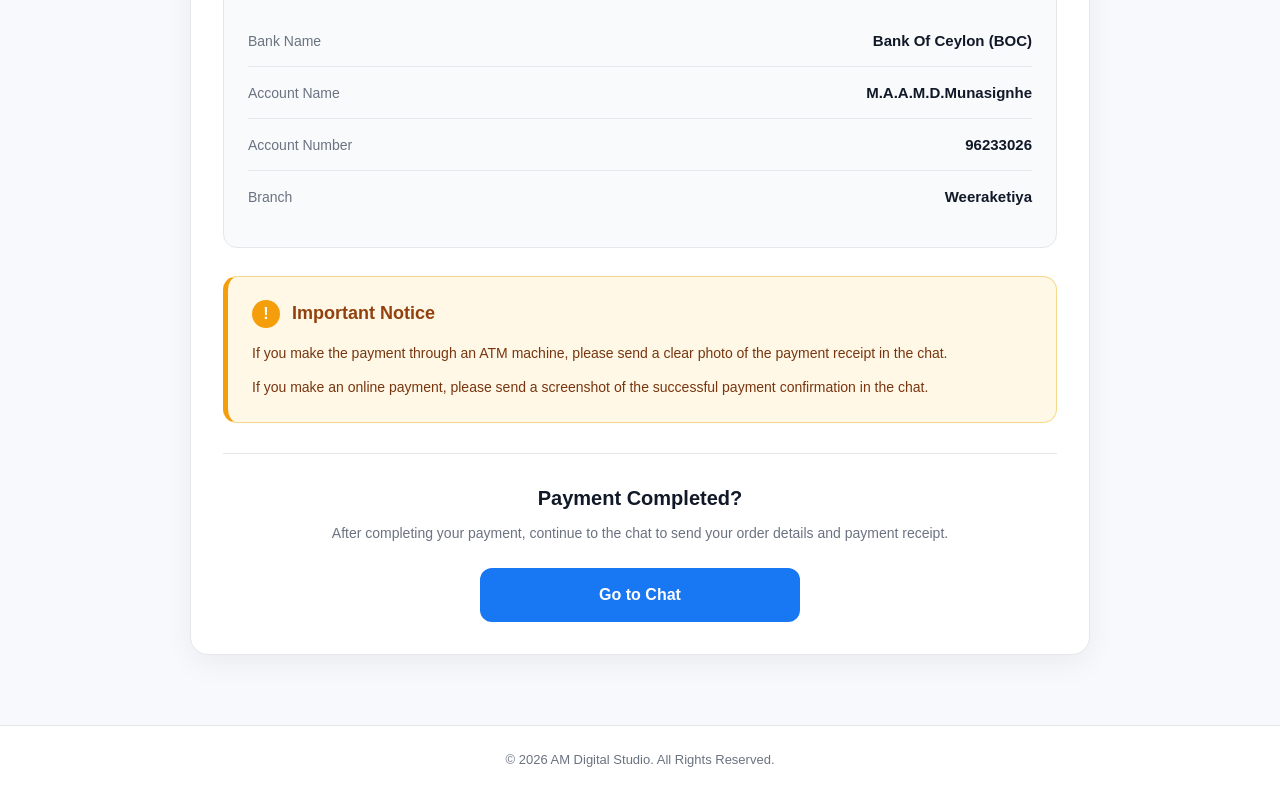
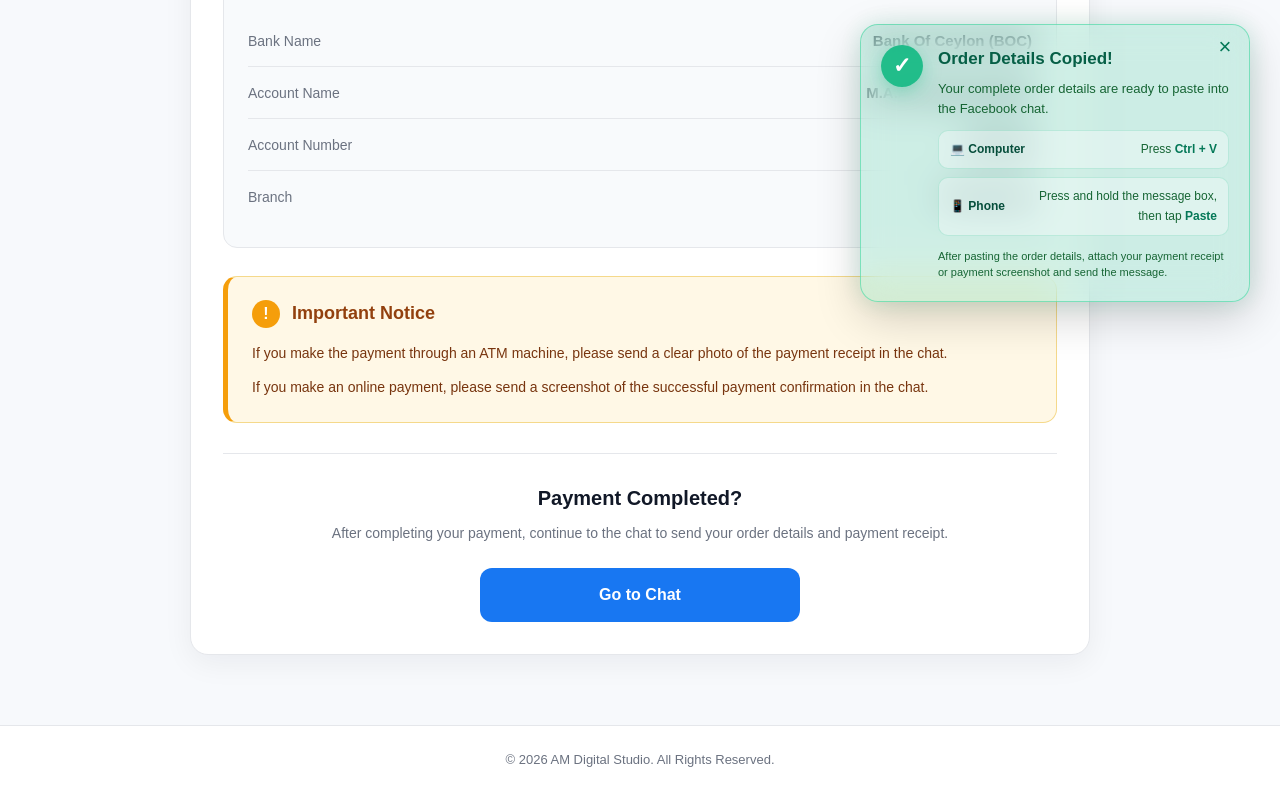
Before and after one commit to amdcreativestudio/AM-Digital-Studio, a plain HTML site: page finalpay.html in a window 1280 px wide. Both pictures are taken after a click on the button "Go to Chat". Shown: the part 899-1693 px from the top of the page. Drawn offline with Linux system fonts and the light colour scheme.

Commit message:
Update finalpay.css

```diff
--- a/finalpay.css
+++ b/finalpay.css
@@ -603,3 +603,331 @@ button {
     }
 
 }
+/* =========================================
+   COPY SUCCESS NOTIFICATION
+========================================= */
+
+.copy-notification {
+
+    position: fixed;
+
+    top: 30px;
+    right: 30px;
+
+    width: 390px;
+    max-width: calc(100vw - 40px);
+
+    display: flex;
+
+    gap: 15px;
+
+    padding: 20px;
+
+    background:
+        rgba(16, 185, 129, 0.18);
+
+    border:
+        1px solid
+        rgba(52, 211, 153, 0.55);
+
+    border-radius: 18px;
+
+    backdrop-filter: blur(18px);
+    -webkit-backdrop-filter: blur(18px);
+
+    box-shadow:
+        0 15px 45px
+        rgba(0, 0, 0, 0.18),
+
+        0 0 25px
+        rgba(16, 185, 129, 0.15);
+
+    color: #064e3b;
+
+    z-index: 99999;
+
+    opacity: 0;
+
+    transform:
+        translateX(120%);
+
+    transition:
+        opacity 0.4s ease,
+        transform 0.4s ease;
+
+}
+
+
+/* Show */
+
+.copy-notification.show {
+
+    opacity: 1;
+
+    transform:
+        translateX(0);
+
+}
+
+
+/* Success Icon */
+
+.copy-notification-icon {
+
+    flex-shrink: 0;
+
+    width: 42px;
+    height: 42px;
+
+    display: flex;
+
+    align-items: center;
+    justify-content: center;
+
+    border-radius: 50%;
+
+    background:
+        rgba(16, 185, 129, 0.9);
+
+    color: white;
+
+    font-size: 22px;
+    font-weight: 700;
+
+    box-shadow:
+        0 5px 18px
+        rgba(16, 185, 129, 0.35);
+
+}
+
+
+/* Content */
+
+.copy-notification-content {
+
+    flex: 1;
+
+}
+
+
+.copy-notification-content h3 {
+
+    margin: 0 25px 7px 0;
+
+    font-size: 17px;
+
+    font-weight: 700;
+
+    color: #065f46;
+
+}
+
+
+.copy-notification-content p {
+
+    margin: 0 0 12px;
+
+    font-size: 13px;
+
+    line-height: 1.5;
+
+    color: #166534;
+
+}
+
+
+/* Paste Instructions */
+
+.paste-instructions {
+
+    display: flex;
+
+    flex-direction: column;
+
+    gap: 8px;
+
+    margin: 12px 0;
+
+}
+
+
+.paste-instructions div {
+
+    display: flex;
+
+    align-items: center;
+
+    justify-content: space-between;
+
+    gap: 10px;
+
+    padding: 9px 11px;
+
+    border-radius: 10px;
+
+    background:
+        rgba(255, 255, 255, 0.35);
+
+    border:
+        1px solid
+        rgba(16, 185, 129, 0.18);
+
+}
+
+
+.paste-instructions strong {
+
+    font-size: 12px;
+
+    color: #064e3b;
+
+    white-space: nowrap;
+
+}
+
+
+.paste-instructions span {
+
+    font-size: 12px;
+
+    color: #166534;
+
+    text-align: right;
+
+}
+
+
+.paste-instructions b {
+
+    font-weight: 700;
+
+    color: #047857;
+
+}
+
+
+/* Receipt Reminder */
+
+.copy-notification-content
+.receipt-reminder {
+
+    margin-top: 10px;
+
+    margin-bottom: 0;
+
+    font-size: 11px;
+
+    color: #166534;
+
+}
+
+
+/* Close Button */
+
+.copy-notification-close {
+
+    position: absolute;
+
+    top: 9px;
+    right: 11px;
+
+    width: 26px;
+    height: 26px;
+
+    border: none;
+
+    background:
+        transparent;
+
+    color: #047857;
+
+    font-size: 22px;
+
+    line-height: 1;
+
+    cursor: pointer;
+
+    border-radius: 50%;
+
+    transition:
+        background 0.2s ease,
+        transform 0.2s ease;
+
+}
+
+
+.copy-notification-close:hover {
+
+    background:
+        rgba(16, 185, 129, 0.12);
+
+    transform:
+        scale(1.1);
+
+}
+
+
+/* =========================================
+   MOBILE
+========================================= */
+
+@media (max-width: 600px) {
+
+    .copy-notification {
+
+        top: 15px;
+        right: 15px;
+        left: 15px;
+
+        width: auto;
+        max-width: none;
+
+        padding: 17px;
+
+        border-radius: 16px;
+
+    }
+
+
+    .copy-notification-icon {
+
+        width: 38px;
+        height: 38px;
+
+        font-size: 19px;
+
+    }
+
+
+    .copy-notification-content h3 {
+
+        font-size: 15px;
+
+    }
+
+
+    .copy-notification-content p {
+
+        font-size: 12px;
+
+    }
+
+
+    .paste-instructions div {
+
+        align-items: flex-start;
+
+        flex-direction: column;
+
+        gap: 3px;
+
+    }
+
+
+    .paste-instructions span {
+
+        text-align: left;
+
+    }
+
+}
```
